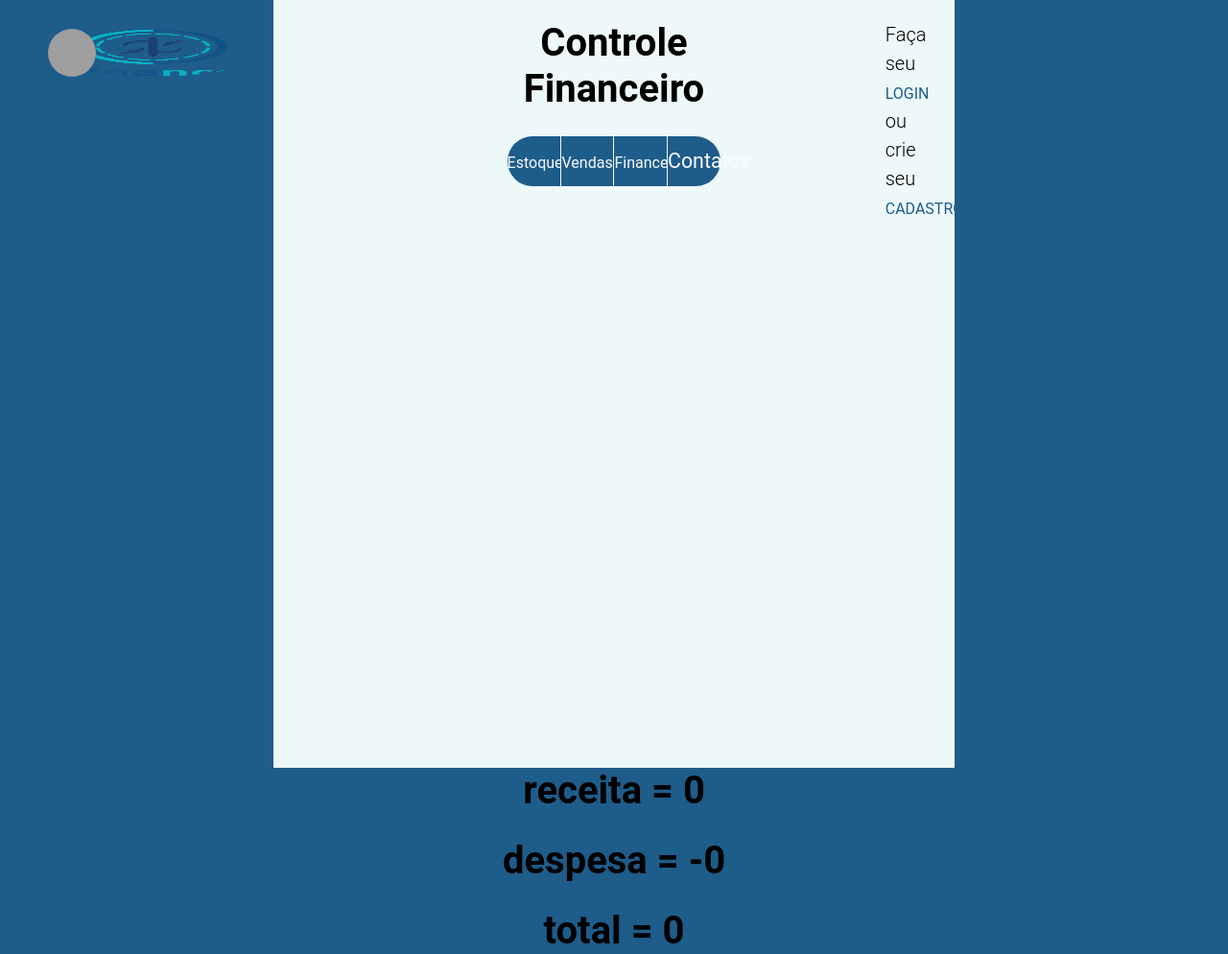
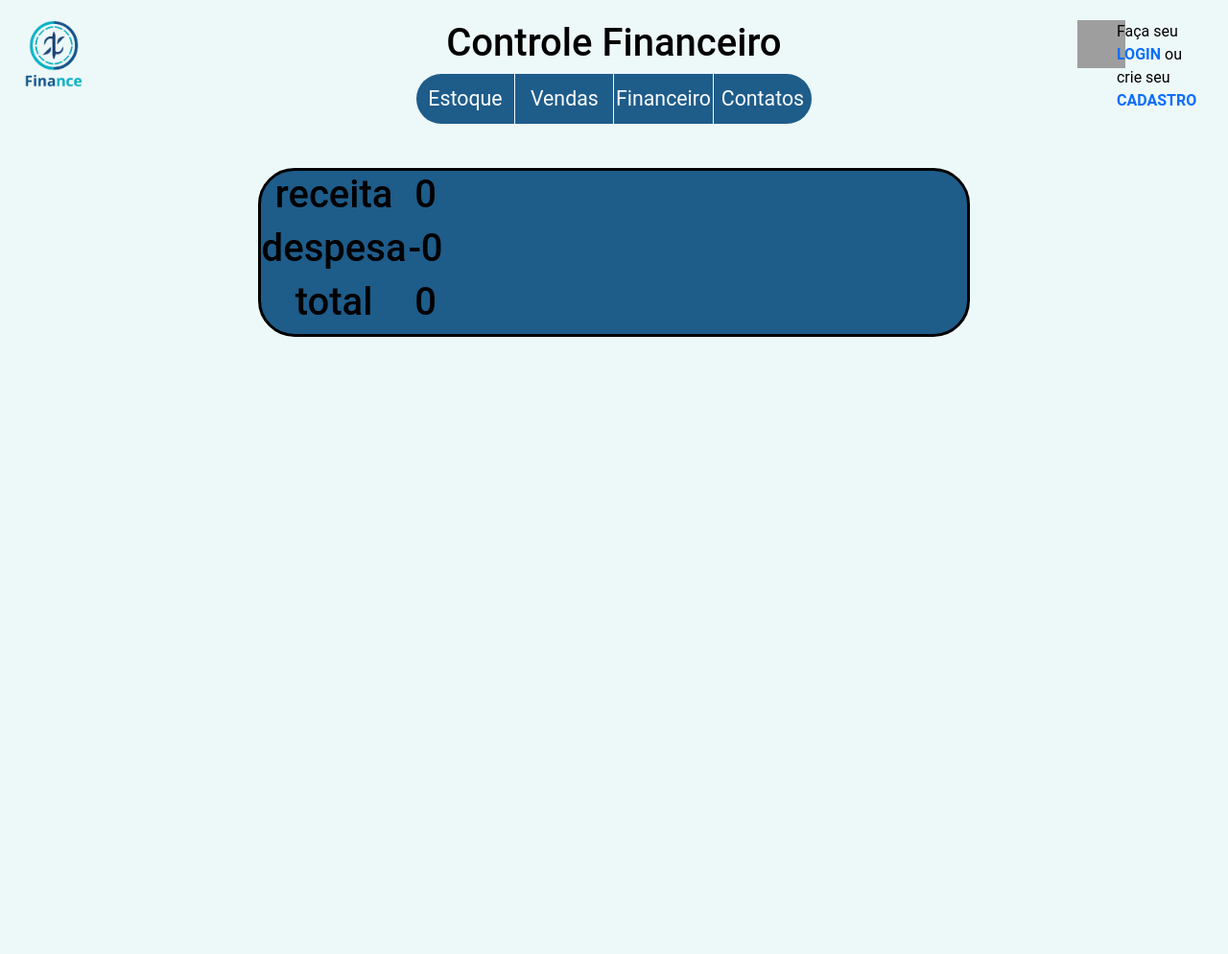
Before and after one commit to PedroAlves05/Finance, a Django app: page /financeiro/relatorio/ in a window 1280 px wide. Shown: the whole page at 96% size. After the commit the page ends 351 px from the top, so only its background shows below. Run offline with Django 5.2, Linux system fonts and the light colour scheme; the visitor is signed in with stand-in values (Sample User, id 1); data that the repository does not hold is empty; grey boxes are pictures that could not be loaded.

Commit message:
Cricao de tabela do financeiro

```diff
--- a/financeiro/templates/relatorio.html
+++ b/financeiro/templates/relatorio.html
@@ -3,7 +3,7 @@
 
 {% block 'head' %}
 
-    <link rel="stylesheet" href="{% static 'fincaneiro/CSS/css.css' %}" >
+    <link rel="stylesheet" href="{% static 'financeiro/CSS/relatorio.css' %}" >
     <link rel="stylesheet" href="{% static 'financeiro/CSS/cabecalho.css' %}">
 
 {% endblock 'head' %}
@@ -50,11 +50,26 @@
                 </div>
             </div>
         </header>
+
+        <div class ="tabela">
+            <table>
+                <tr>
+                    <th>
+                        <h1>receita</h1>
+                        <h1>despesa</h1>
+                        <h1>total  </h1>
+                    </th>
+                    <th>
+                        <h1>{{total_vendas}}</h1>
+                        <h1>-{{total_compras}}</h1>
+                        <h1>{{total}}</h1>
+                    </th>
+                </tr>
+            </table>
+        </div>
+
+
     </div>
-
-        <h1>receita = {{total_vendas}}</h1>
-        <h1>despesa = -{{total_compras}}</h1>
-        <h1>total = {{total}}</h1>
 
 
 {% endblock %}
--- /dev/null
+++ b/templates/static/financeiro/CSS/relatorio.css
@@ -0,0 +1,21 @@
+body {
+    display: grid;
+    place-items: center;
+    background-color: #edf8f9;
+}
+
+.tabela {
+
+    box-sizing: border-box;
+
+
+    margin-left: 20%;
+    margin-right: 20%;
+
+    margin-top: 25px;
+    color: white;
+    background-color: #1E5C8A;
+    border: 3px solid #000000;
+    border-radius: 38px;
+
+}
```
